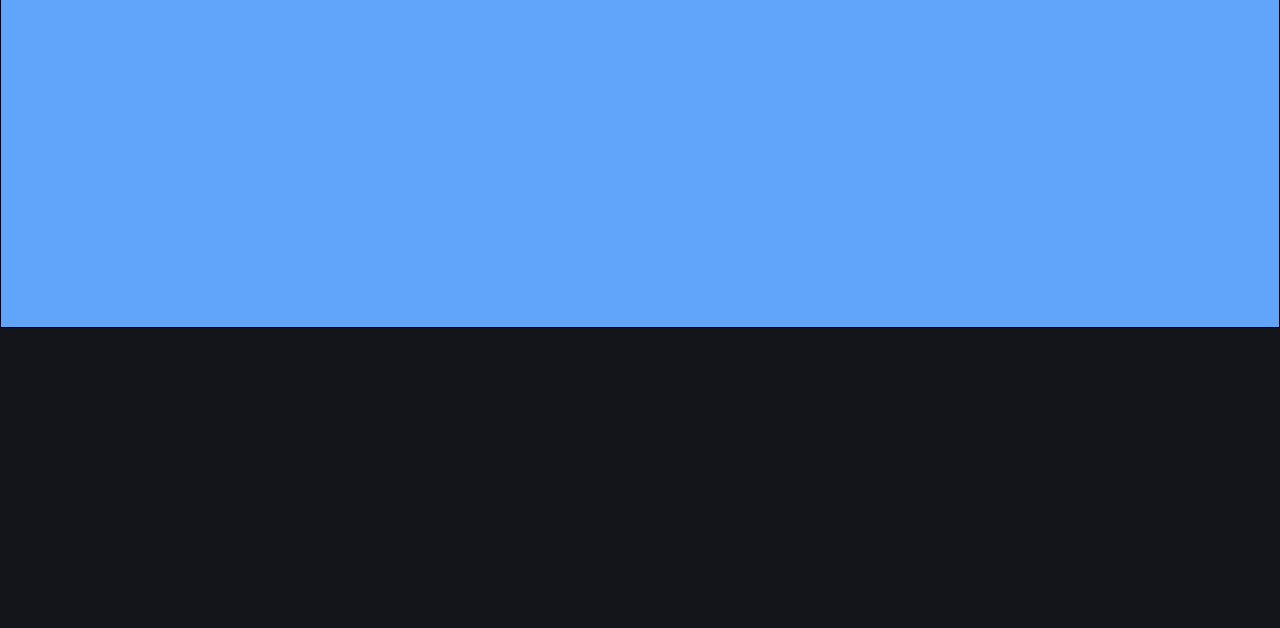
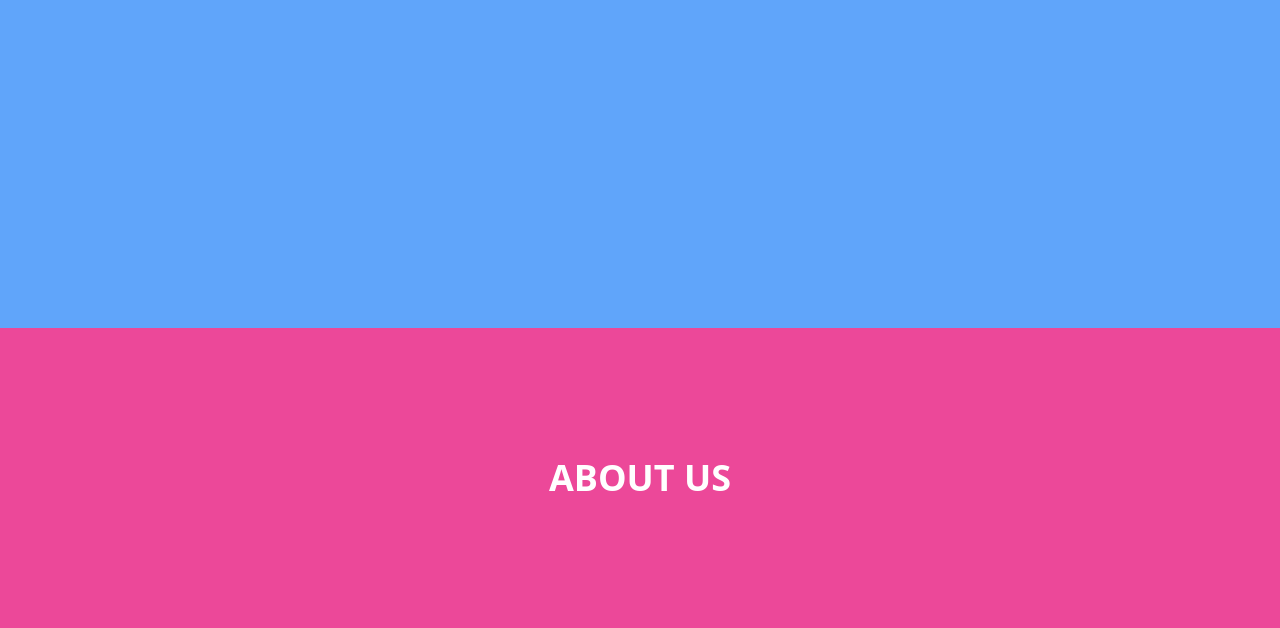
Before and after one commit to PaulHaze/foxxys-cafe, an Astro site: page / in a window 1280 px wide. Shown: the part 472-1100 px from the top of the page. Before the commit the page ends 800 px from the top, so only its background shows below. Built offline with nearby package versions, Linux system fonts and the light colour scheme; Astro itself is replaced by a stand-in of ours.

Commit message:
about us placeholder added

```diff
--- /dev/null
+++ b/src/features/About.astro
@@ -0,0 +1,3 @@
+<section class="flex h-[300px] bg-pink-500 flex-center">
+	<h1 class="font-bold text-white">ABOUT US</h1>
+</section>
--- a/src/features/Hero.astro
+++ b/src/features/Hero.astro
@@ -1,3 +1,3 @@
-<section class="flex h-full flex-1 items-center justify-center bg-blue-400 bb">
+<section class="flex h-full items-center justify-center bg-blue-400">
 	<h1 class="font-bold text-white">HERO PLACE HOLDER</h1>
 </section>
--- a/src/layouts/Layout.astro
+++ b/src/layouts/Layout.astro
@@ -9,45 +9,23 @@ import '@/styles/global.scss';
 ---
 
 <!doctype html>
-<html lang='en'>
+<html lang="en">
 	<head>
-		<meta charset='UTF-8' />
-		<meta name='description' content='Astro description' />
-		<meta name='viewport' content='width=device-width' />
-		<link rel='icon' type='image/svg+xml' href='/favicon.svg' />
-		<meta name='generator' content={Astro.generator} />
+		<meta charset="UTF-8" />
+		<meta name="description" content="Astro description" />
+		<meta name="viewport" content="width=device-width" />
+		<link rel="icon" type="image/svg+xml" href="/favicon.svg" />
+		<meta name="generator" content={Astro.generator} />
 		<title>{title}</title>
 	</head>
 	<body>
 		<slot />
 	</body>
 	<style is:global>
-		:root {
-			--accent: 136, 58, 234;
-			--accent-light: 224, 204, 250;
-			--accent-dark: 49, 10, 101;
-			--accent-gradient: linear-gradient(
-				45deg,
-				rgb(var(--accent)),
-				rgb(var(--accent-light)) 30%,
-				white 60%
-			);
-		}
 		html {
 			font-family: system-ui, sans-serif;
 			background: #13151a;
 			background-size: 224px;
 		}
-		code {
-			font-family:
-				Menlo,
-				Monaco,
-				Lucida Console,
-				Liberation Mono,
-				DejaVu Sans Mono,
-				Bitstream Vera Sans Mono,
-				Courier New,
-				monospace;
-		}
 	</style>
 </html>
--- a/src/pages/index.astro
+++ b/src/pages/index.astro
@@ -2,12 +2,16 @@
 import Layout from '@/layouts/Layout.astro';
 import Header from '@/features/Header.astro';
 import Hero from '@/features/Hero.astro';
+import About from '@/features/About.astro';
 ---
 
 <Layout title="Foxxys Cafe Koh Phangnan">
-	<main class="flex min-h-screen flex-col">
-		<Header />
-		<Hero />
+	<main class="">
+		<div class="flex h-screen flex-col">
+			<Header />
+			<Hero />
+		</div>
+		<About />
 	</main>
 </Layout>
 
```
